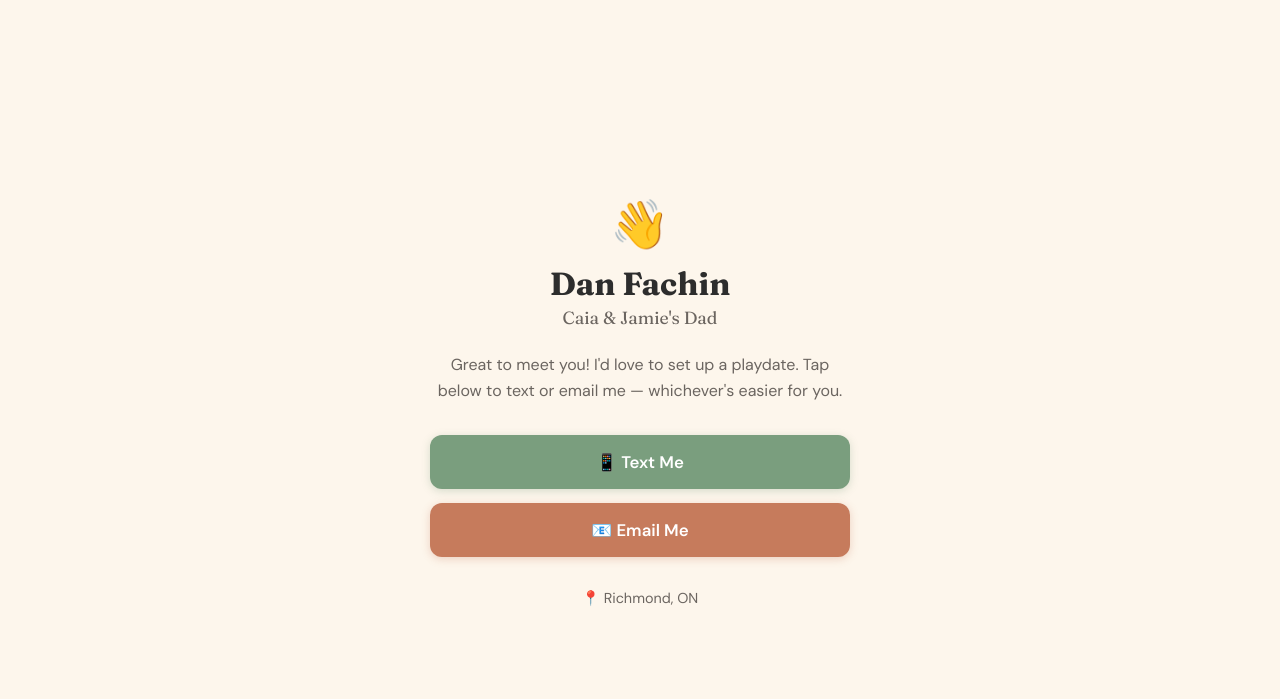
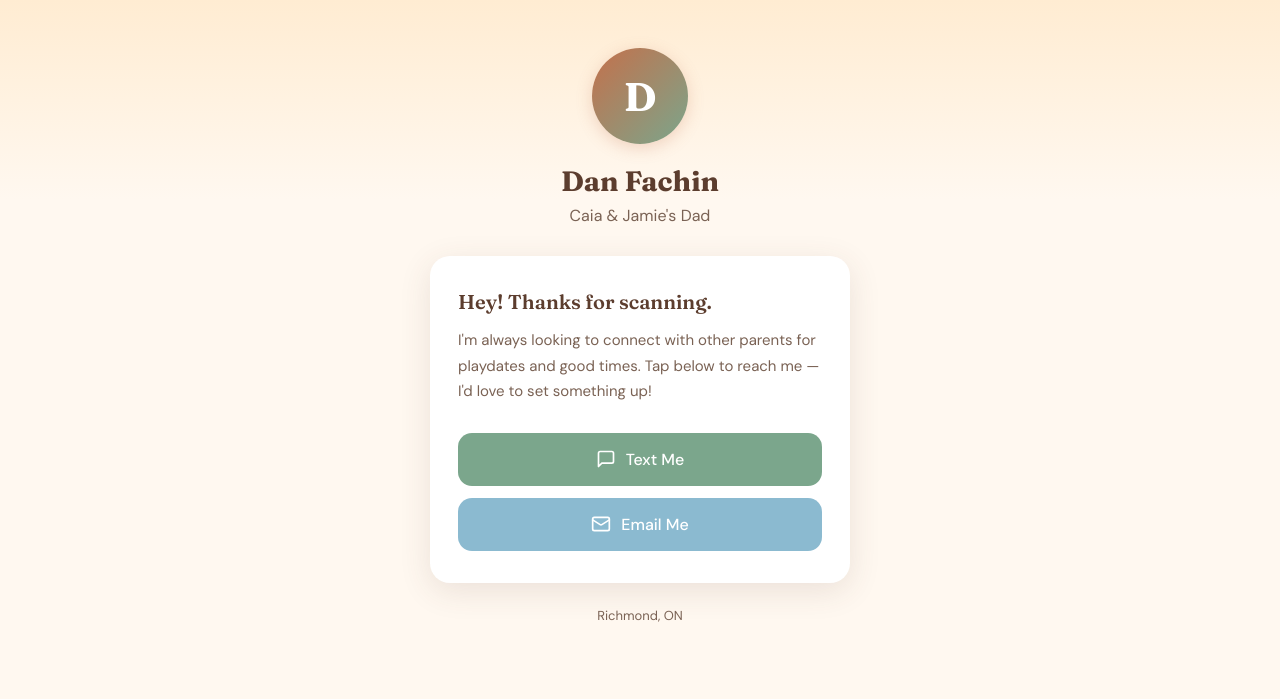
Before and after one commit to danfachin/connect, a plain HTML site: page index.html in a window 1280 px wide. Drawn offline with Linux system fonts and the light colour scheme.

Commit message:
update: redesign landing page with new color system
Imports the unsaved redesign from .Projects/Connect-with-Dan/, which was a
fresh iteration on the landing page styling (new color tokens --cream, --sage,
--terra-dark, updated card layout). Consolidating into the canonical repo
as part of the 2026-04-09 workspace topology cleanup.

Co-Authored-By: Claude Opus 4.6 (1M context) <noreply@anthropic.com>

```diff
--- a/index.html
+++ b/index.html
@@ -5,166 +5,246 @@
 <meta name="viewport" content="width=device-width, initial-scale=1.0">
 <title>Dan Fachin — Let's Connect!</title>
 <link rel="preconnect" href="https://fonts.googleapis.com">
-  <link rel="preconnect" href="https://fonts.gstatic.com" crossorigin>
-  <link href="https://fonts.googleapis.com/css2?family=Fraunces:opsz,wght@9..144,400;9..144,600;9..144,700&family=DM+Sans:wght@400;500;600&display=swap" rel="stylesheet">
+<link href="https://fonts.googleapis.com/css2?family=Fraunces:opsz,wght@9..144,400;9..144,600;9..144,700&family=DM+Sans:wght@400;500&display=swap" rel="stylesheet">
 <style>
   :root {
-      --cream: #FDF6EC;
-      --sage: #7A9E7E;
-      --sage-dark: #5C7E60;
-      --terra: #C67B5C;
-      --terra-dark: #A8604A;
-      --charcoal: #2D2D2D;
-      --warm-gray: #6B6560;
+    --warm-cream: #FFF8F0;
+    --soft-peach: #FFECD2;
+    --warm-terra: #C4704B;
+    --deep-walnut: #5C3D2E;
+    --gentle-sage: #7BA68C;
+    --sage-hover: #6B9479;
+    --sky-soft: #8BBAD0;
+    --sky-hover: #79A9BF;
+    --text-primary: #3D2B1F;
+    --text-secondary: #7A6254;
+    --card-shadow: 0 8px 32px rgba(92, 61, 46, 0.12);
   }
 
-    * {
-      margin: 0;
-      padding: 0;
-      box-sizing: border-box;
-    }
+  * { margin: 0; padding: 0; box-sizing: border-box; }
 
   body {
     font-family: 'DM Sans', sans-serif;
-      background-color: var(--cream);
-      color: var(--charcoal);
+    background: var(--warm-cream);
+    color: var(--text-primary);
     min-height: 100vh;
+    display: flex;
+    flex-direction: column;
+    align-items: center;
+    padding: 0 20px;
+  }
+
+  /* warm gradient strip at top */
+  body::before {
+    content: '';
+    position: fixed;
+    top: 0; left: 0; right: 0;
+    height: 200px;
+    background: linear-gradient(180deg, var(--soft-peach) 0%, var(--warm-cream) 100%);
+    z-index: -1;
+  }
+
+  .container {
+    max-width: 420px;
+    width: 100%;
+    padding: 48px 0 40px;
+    display: flex;
+    flex-direction: column;
+    align-items: center;
+  }
+
+  /* avatar circle */
+  .avatar {
+    width: 96px;
+    height: 96px;
+    border-radius: 50%;
+    background: linear-gradient(135deg, var(--warm-terra), var(--gentle-sage));
     display: flex;
     align-items: center;
     justify-content: center;
-      padding: 2rem 1rem;
-    }
-
-    .card {
-      max-width: 420px;
-      width: 100%;
-      text-align: center;
-      animation: fadeUp 0.6s ease-out;
-    }
-
-    @keyframes fadeUp {
-      from {
-        opacity: 0;
-        transform: translateY(20px);
-      }
-      to {
-        opacity: 1;
-        transform: translateY(0);
-      }
-    }
-
-    .emoji-header {
-      font-size: 3rem;
-      margin-bottom: 0.5rem;
+    font-family: 'Fraunces', serif;
+    font-size: 40px;
+    font-weight: 700;
+    color: white;
+    margin-bottom: 20px;
+    box-shadow: 0 4px 16px rgba(196, 112, 75, 0.25);
   }
 
   h1 {
     font-family: 'Fraunces', serif;
     font-weight: 700;
-      font-size: 2rem;
-      color: var(--charcoal);
-      margin-bottom: 0.25rem;
+    font-size: 28px;
+    color: var(--deep-walnut);
+    margin-bottom: 6px;
+    text-align: center;
   }
 
   .subtitle {
-      font-family: 'Fraunces', serif;
-      font-weight: 400;
-      font-size: 1.1rem;
-      color: var(--warm-gray);
-      margin-bottom: 1.5rem;
+    font-size: 16px;
+    color: var(--text-secondary);
+    margin-bottom: 28px;
+    text-align: center;
+    line-height: 1.5;
   }
 
-    .intro {
-      font-size: 1rem;
-      line-height: 1.6;
-      color: var(--warm-gray);
-      margin-bottom: 2rem;
+  .card {
+    background: white;
+    border-radius: 20px;
+    padding: 32px 28px;
+    width: 100%;
+    box-shadow: var(--card-shadow);
+    margin-bottom: 24px;
+  }
+
+  .greeting {
+    font-family: 'Fraunces', serif;
+    font-size: 20px;
+    font-weight: 600;
+    color: var(--deep-walnut);
+    margin-bottom: 12px;
+    line-height: 1.4;
+  }
+
+  .message {
+    font-size: 15px;
+    color: var(--text-secondary);
+    line-height: 1.7;
+    margin-bottom: 28px;
   }
 
   .cta-group {
     display: flex;
     flex-direction: column;
-      gap: 0.875rem;
-      margin-bottom: 2rem;
+    gap: 12px;
   }
 
-    .btn {
-      display: block;
-      padding: 1rem 1.5rem;
-      border-radius: 12px;
+  .cta {
+    display: flex;
+    align-items: center;
+    justify-content: center;
+    gap: 10px;
+    padding: 16px 24px;
+    border-radius: 14px;
+    font-family: 'DM Sans', sans-serif;
+    font-size: 16px;
+    font-weight: 500;
     text-decoration: none;
-      font-family: 'DM Sans', sans-serif;
-      font-weight: 600;
-      font-size: 1.05rem;
-      transition: transform 0.15s ease, box-shadow 0.15s ease;
+    transition: all 0.2s ease;
+    cursor: pointer;
+    border: none;
   }
 
-    .btn:active {
-      transform: scale(0.97);
+  .cta-primary {
+    background: var(--gentle-sage);
+    color: white;
+  }
+  .cta-primary:hover {
+    background: var(--sage-hover);
+    transform: translateY(-1px);
+    box-shadow: 0 4px 12px rgba(123, 166, 140, 0.35);
   }
 
-    .btn-primary {
-      background-color: var(--sage);
+  .cta-secondary {
+    background: var(--sky-soft);
     color: white;
-      box-shadow: 0 2px 8px rgba(122, 158, 126, 0.3);
+  }
+  .cta-secondary:hover {
+    background: var(--sky-hover);
+    transform: translateY(-1px);
+    box-shadow: 0 4px 12px rgba(139, 186, 208, 0.35);
   }
 
-    .btn-primary:hover {
-      background-color: var(--sage-dark);
-      box-shadow: 0 4px 12px rgba(122, 158, 126, 0.4);
+  .cta-tertiary {
+    background: transparent;
+    color: var(--warm-terra);
+    border: 2px solid var(--soft-peach);
+  }
+  .cta-tertiary:hover {
+    background: var(--soft-peach);
+    transform: translateY(-1px);
   }
 
-    .btn-secondary {
-      background-color: var(--terra);
-      color: white;
-      box-shadow: 0 2px 8px rgba(198, 123, 92, 0.3);
+  .cta svg {
+    width: 20px;
+    height: 20px;
+    flex-shrink: 0;
   }
 
-    .btn-secondary:hover {
-      background-color: var(--terra-dark);
-      box-shadow: 0 4px 12px rgba(198, 123, 92, 0.4);
+  .footer {
+    text-align: center;
+    font-size: 13px;
+    color: var(--text-secondary);
+    opacity: 0.6;
+    padding-bottom: 32px;
   }
 
-    /* Future: Uncomment when Google Calendar booking is ready
-    .btn-booking {
-      background-color: transparent;
-      color: var(--sage);
-      border: 2px solid var(--sage);
+  /* subtle entrance animation */
+  .container > * {
+    animation: fadeUp 0.5s ease both;
   }
+  .avatar { animation-delay: 0.05s; }
+  h1 { animation-delay: 0.1s; }
+  .subtitle { animation-delay: 0.15s; }
+  .card { animation-delay: 0.2s; }
+  .footer { animation-delay: 0.3s; }
 
-    .btn-booking:hover {
-      background-color: var(--sage);
-      color: white;
-    }
-    */
-
-    .location {
-      font-size: 0.9rem;
-      color: var(--warm-gray);
-    }
-
-    .location-icon {
-      margin-right: 0.25rem;
+  @keyframes fadeUp {
+    from { opacity: 0; transform: translateY(12px); }
+    to { opacity: 1; transform: translateY(0); }
   }
 </style>
 </head>
 <body>
+<div class="container">
+
+  <div class="avatar">D</div>
+  <h1>Dan Fachin</h1>
+  <p class="subtitle">Caia &amp; Jamie's Dad</p>
+
   <div class="card">
-    <div class="emoji-header">👋</div>
-    <h1>Dan Fachin</h1>
-    <p class="subtitle">Caia & Jamie's Dad</p>
-    <p class="intro">
-      Great to meet you! I'd love to set up a playdate.
-      Tap below to text or email me — whichever's easier for you.
+    <p class="greeting">Hey! Thanks for scanning.</p>
+    <p class="message">
+      I'm always looking to connect with other parents for playdates and
+      good times. Tap below to reach me — I'd love to set something up!
     </p>
+
     <div class="cta-group">
-      <a href="sms:+16137954232" class="btn btn-primary">📱 Text Me</a>
-      <a href="mailto:danfachin@gmail.com?subject=Playdate%20—%20Let's%20Connect!" class="btn btn-secondary">📧 Email Me</a>
-      <!-- Future: Uncomment when Google Calendar appointment slots are configured
-      <a href="YOUR_LINK" class="btn btn-booking">📅 Book a Playdate</a>
+      <!-- ========================================
+           REPLACE THE PHONE AND EMAIL BELOW
+           ======================================== -->
+
+      <a href="sms:+16137954232" class="cta cta-primary">
+        <svg viewBox="0 0 24 24" fill="none" stroke="currentColor" stroke-width="2" stroke-linecap="round" stroke-linejoin="round">
+          <path d="M21 15a2 2 0 0 1-2 2H7l-4 4V5a2 2 0 0 1 2-2h14a2 2 0 0 1 2 2z"/>
+        </svg>
+        Text Me
+      </a>
+
+      <a href="mailto:danfachin@gmail.com?subject=Playdate!&body=Hi Dan!" class="cta cta-secondary">
+        <svg viewBox="0 0 24 24" fill="none" stroke="currentColor" stroke-width="2" stroke-linecap="round" stroke-linejoin="round">
+          <rect width="20" height="16" x="2" y="4" rx="2"/>
+          <path d="m22 7-8.97 5.7a1.94 1.94 0 0 1-2.06 0L2 7"/>
+        </svg>
+        Email Me
+      </a>
+
+      <!-- FUTURE: Uncomment when Google appointment slots are live
+      <a href="https://calendar.google.com/calendar/appointments/YOUR_LINK" class="cta cta-tertiary">
+        <svg viewBox="0 0 24 24" fill="none" stroke="currentColor" stroke-width="2" stroke-linecap="round" stroke-linejoin="round">
+          <rect width="18" height="18" x="3" y="4" rx="2" ry="2"/>
+          <line x1="16" x2="16" y1="2" y2="6"/>
+          <line x1="8" x2="8" y1="2" y2="6"/>
+          <line x1="3" x2="21" y1="10" y2="10"/>
+        </svg>
+        Book a Playdate
+      </a>
       -->
+
     </div>
-    <p class="location"><span class="location-icon">📍</span>Richmond, ON</p>
+  </div>
+
+  <p class="footer">Richmond, ON</p>
+
 </div>
 </body>
 </html>
```
Lines whose indentation alone changed are shown as unchanged.
